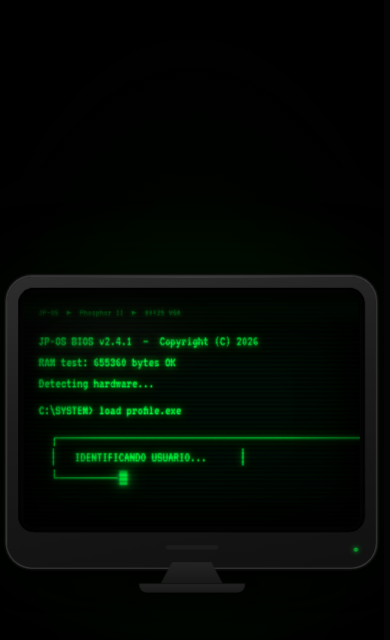
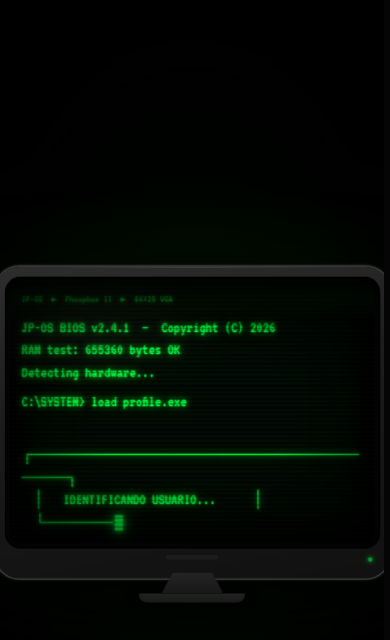
Before and after one commit to JuanD-2005/portafolio, a Next.js app: page / in a window 390 px wide. Shown: the top 640 px of the page. Built offline with nearby package versions, Linux system fonts and the light colour scheme.

Commit message:
feat: improve mobile layout in HeroCRT; adjust paddings, widths, and overflow properties for better responsiveness

```diff
--- a/components/hero/HeroCRT.module.css
+++ b/components/hero/HeroCRT.module.css
@@ -96,6 +96,7 @@
    * with GSAP's pinSpacing spacer element insertion.
    */
   overflow: clip;
+  overflow-x: hidden;
 }
 
 .heroSection::after {
@@ -489,14 +490,22 @@
 
 @media (max-width: 767px) {
 
+  .heroSection {
+    height: 100svh;
+  }
+
   /* Less wasted space around the screen inside the bezel */
   .monitor {
-    padding: 0.65rem 0.65rem 2rem;
+    width: min(92vw, 480px);
+    padding: 0.55rem 0.55rem 1.65rem;
     border-radius: 1.4rem;
   }
 
   .bezel {
-    padding: 0.3rem;
+    width: 100%;
+    margin-left: 0;
+    margin-top: 0;
+    padding: 0.28rem;
     border-radius: 0.9rem;
   }
 
@@ -511,19 +520,24 @@
    * 3.2vw ≈ 12px on 375px — readable but fits all boot sequence lines.
    */
   .terminal {
-    padding: 0.75rem 0.85rem;
-    font-size: clamp(0.7rem, 3.2vw, 0.88rem);
-    line-height: 1.5;
+    width: 100%;
+    margin-left: 0;
+    padding: 0.65rem 0.7rem;
+    font-size: clamp(0.72rem, 3.7vw, 0.92rem);
+    line-height: 1.42;
   }
 
   .terminalHeader {
-    font-size: 0.68em;
-    margin-bottom: 0.6rem;
-    letter-spacing: 0.03em;
+    font-size: 0.64em;
+    margin-bottom: 0.5rem;
+    letter-spacing: 0.02em;
   }
 
   .terminalLine {
-    min-height: 1.5em;
+    min-height: 1.42em;
+    white-space: pre-wrap;
+    overflow-wrap: anywhere;
+    word-break: break-word;
   }
 
   .terminalLineEmpty {
@@ -539,6 +553,8 @@
   /* Stand is clipped by the shorter padding — shrink it */
   .stand {
     bottom: -1.4rem;
+    left: 50%;
+    margin-left: 0;
   }
 
   .standNeck {
```
